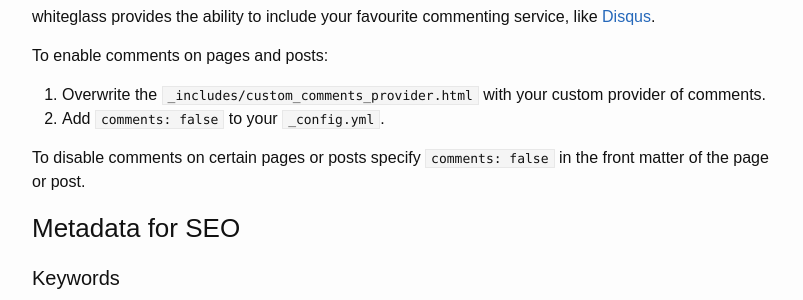
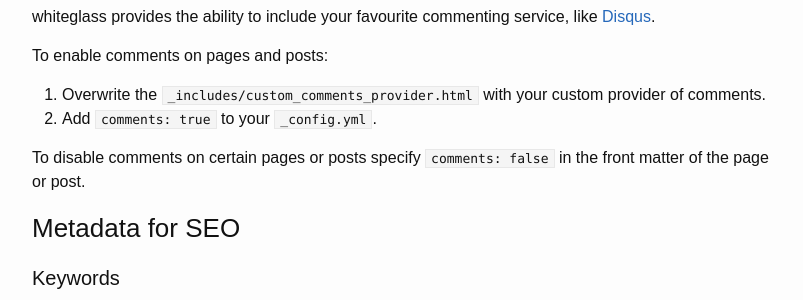
Before and after one commit to yous/whiteglass, a Jekyll site: the page built from about.md, in a window 1280 px wide and 900 px high, scrolled down 2927 px. Shown: the part 148-448 px from the top of the window, without its empty margins (238-1041 px from the left). Built offline with Jekyll 4.4.1, drawn with Linux system fonts in a browser that asks for light colours.

Commit message:
Fixed Typo

```diff
--- a/about.md
+++ b/about.md
@@ -173,7 +173,7 @@ whiteglass provides the ability to include your favourite commenting service, li
 
 To enable comments on pages and posts:
 1. Overwrite the `_includes/custom_comments_provider.html` with your custom provider of comments.
-2. Add `comments: false` to your `_config.yml`.
+2. Add `comments: true` to your `_config.yml`.
 
 To disable comments on certain pages or posts specify `comments: false` in the front matter of the page or post.
 
```
